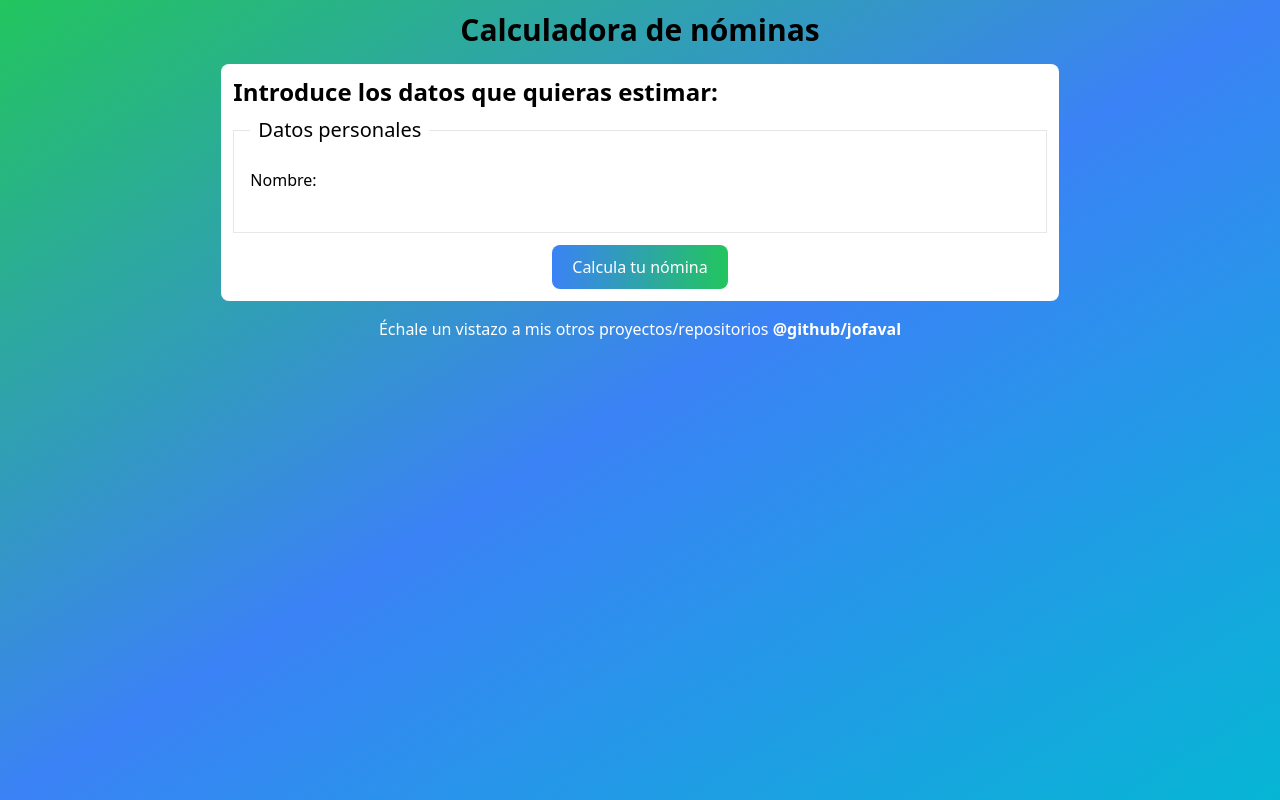
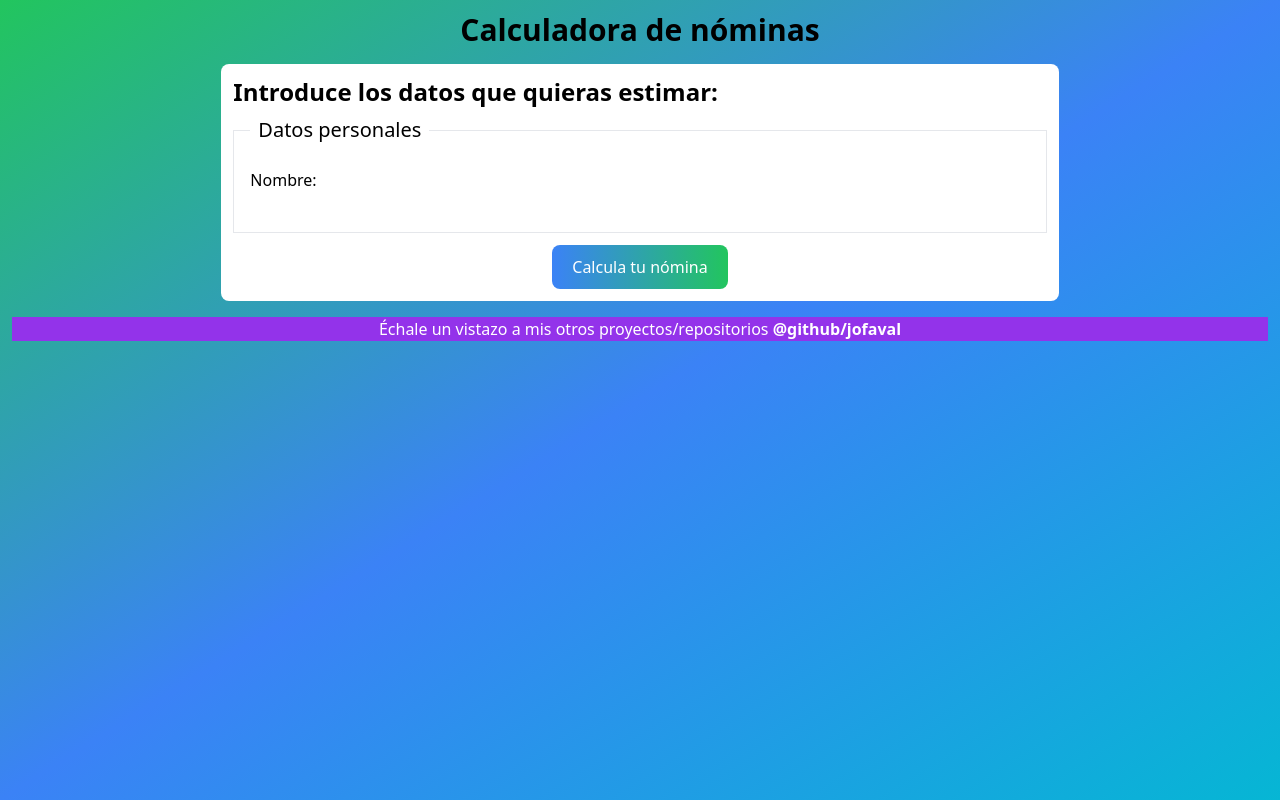
Before and after one commit to jofaval/calculadora-nomina, a React (Vite) app: page / in a window 1280 px wide. Built offline with nearby package versions, Linux system fonts and the light colour scheme.

Commit message:
feat(footer); Changed background color

```diff
--- a/src/Navigation/Footer.tsx
+++ b/src/Navigation/Footer.tsx
@@ -2,7 +2,7 @@ import React from "react";
 import linksConstants from "../constants/links.constants";
 
 const Footer: React.FC = () => (
-  <footer className="footer__container">
+  <footer className="footer__container bg-purple-600">
     <div className="footer my-4">
       <p className="footer__title text-center text-white">
         Échale un vistazo a mis otros proyectos/repositorios{" "}
```
